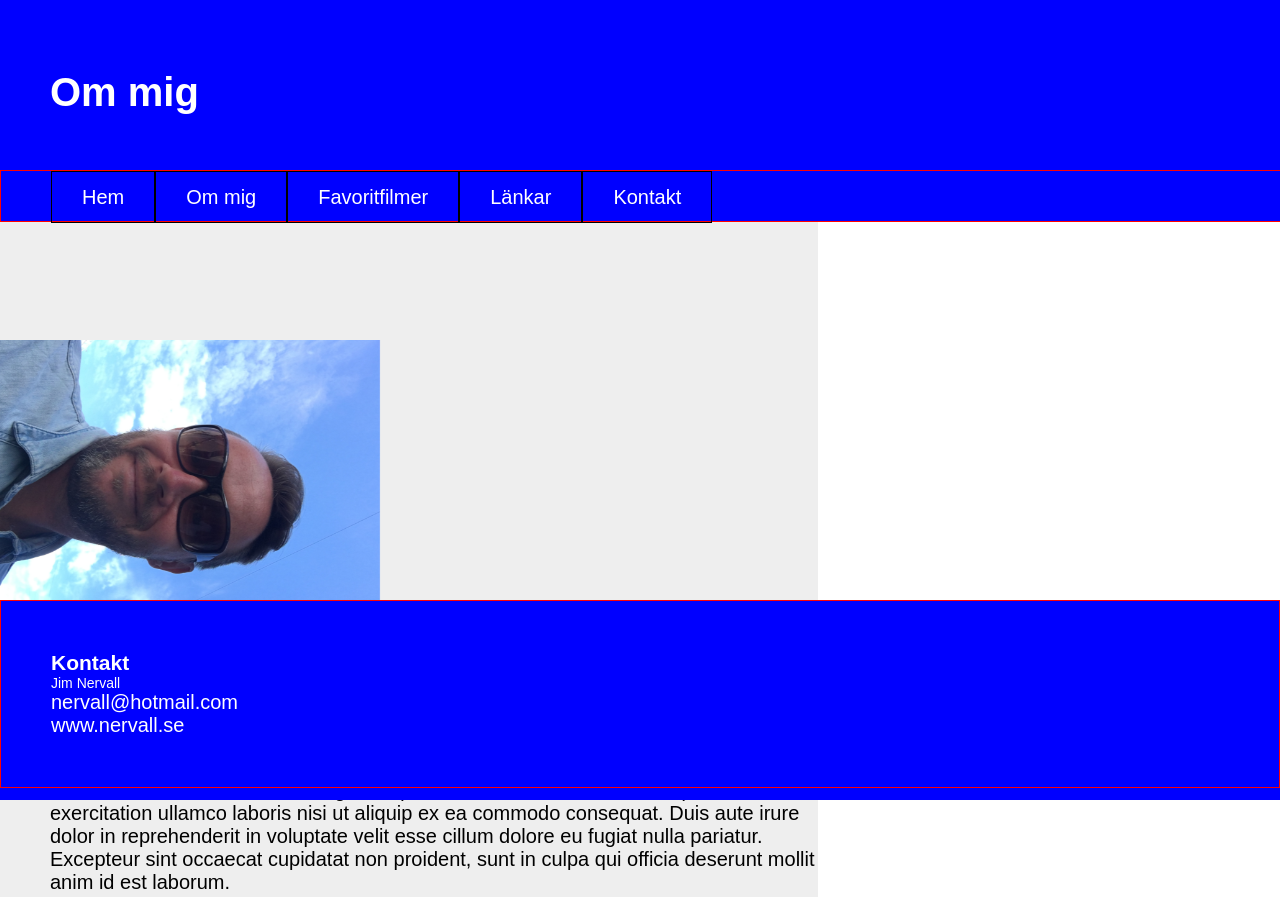
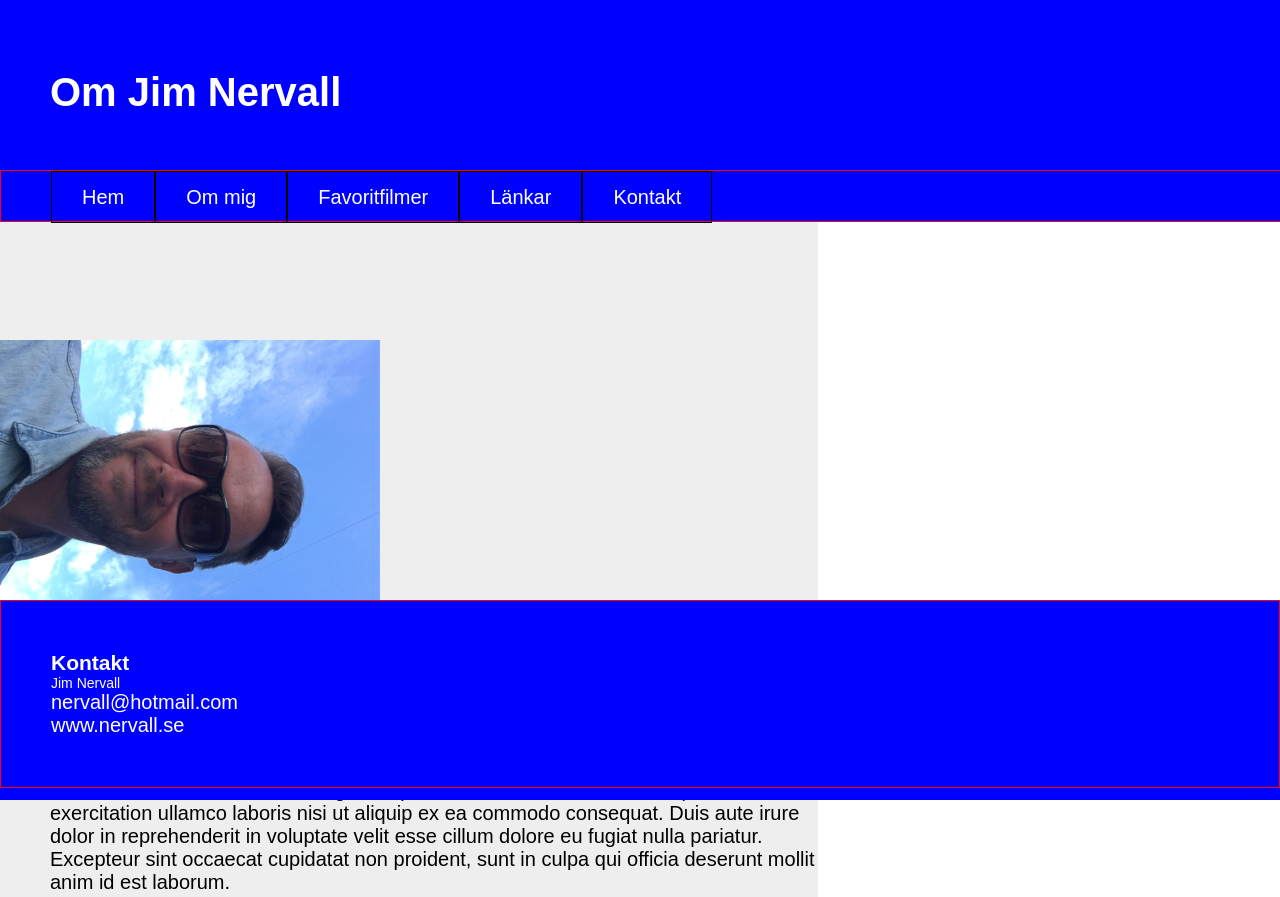
Before and after one commit to Nervall/Mandatory-htmlcss1, a plain HTML site: page about.html in a window 1280 px wide. Shown: the top 897 px of the page. Drawn offline with Linux system fonts and the light colour scheme.

Commit message:
Uppdatering 2

```diff
--- a/about.html
+++ b/about.html
@@ -8,7 +8,7 @@
     </head>
     <body>
         <header>
-              <h1>Om mig</h1>
+              <h1>Om Jim Nervall</h1>
         </header>
               <div class="nav">
                   <ul>
```
